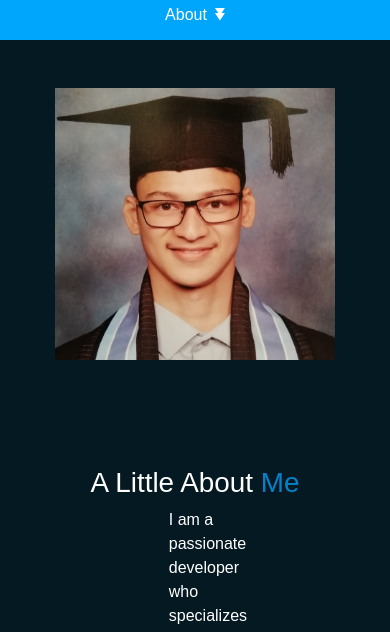
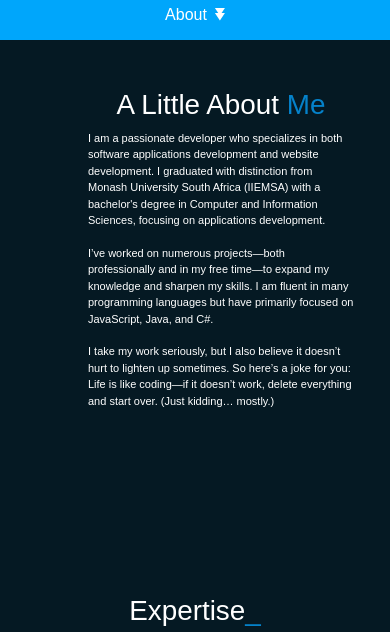
Before and after one commit to LuqmaanAbrahams/Portfolio_Site, a website: page src/index.html in a window 390 px wide. Shown: the part 787-1419 px from the top of the page. Drawn offline with nearby package versions, Linux system fonts and the light colour scheme; a web font is replaced by a local one.

Commit message:
added responsiveness to the about section and changed and removed some classes

```diff
--- a/src/Styles/style.css
+++ b/src/Styles/style.css
@@ -125,8 +125,7 @@ section{
 /* About Section Styles */
 #About{
     width: 100%;
-    height: 93vh;
-    isolation: isolate;
+    height: auto;
     overflow: hidden;
 }
 
@@ -168,22 +167,15 @@ section{
     transform: translateY(-20%);
 }
 
-/* .layout_showcase{
-    border: solid red 2px;
-} */
 
 .img_sized{
-    width: 100%;
-    height: 75% !important;
-    object-fit: contain;
+    width: 75%;
+    height: auto !important;
+    object-fit: cover;
     object-position: center;
-    /* clip-path: polygon(15rem 0%,100% 0%,100% calc(100% - 15rem), calc( 100% - 15rem) 100%,0% 100%,0% 15rem); */
+    border-radius: 100%;
 }
 
-.about_content{
-   padding-left: 20vh;
-   padding-right: 20vh;
-}
 /*---------------------------*/
 /* Expertise Section Styles */
 .bgicon{
@@ -379,6 +371,11 @@ section{
             color: #ffffff;
 
         }
+
+        /* about Section*/
+        #about_text{
+            font-size: 11px;
+        }
 }
 
 @media (min-width: 1440px) {
@@ -395,3 +392,15 @@ section{
         }
 
 }
+
+@media (max-width: 768px) {
+    /* about Section*/
+    .img_sized{
+        display: none;
+    }
+
+     #about_text{
+          padding-left: 100px;
+          padding-right: 100px;
+        }
+}
--- a/src/index.html
+++ b/src/index.html
@@ -65,6 +65,7 @@
             <img src="../../assets/home_bg_image.jpg" alt="Background Image" class="img-fluid home_bg">
         </section>
         <!--About Section Start-->
+
         <section id="About" class="about_section">
             <div class="divider_about">
                     <div class="d-flex justify-content-center align-items-center">
@@ -72,17 +73,18 @@
                         <div id="arrow_icon" class=""></div>
                     </div>
             </div>
-            <div class="container-flex text-center">
+
+            <div class=" text-center">
                 <div class="row">
-                    <div id="photo" class="col">
-                        <img class="img-fluid pt-5 img_sized" src="../assets/myProfilePic-cropped.jpg"
+                    <div id="photo" class=" col-sm-0 col-md-0 col-lg-6">
+                        <img class=" img-fluid ms-md-4  mt-5 img_sized" src="../assets/myProfilePic-cropped.jpg"
                             alt="Luqmaan Image">
                     </div>
-                    <div id="about_text" class="col  align-content-center">
+                    <div id="about_text" class="col-sm-12 col-md-12 col-lg-6 ms-sm-3 me-sm-3 ms-md-auto me-md-auto pe-5 mt-5">
                         <h1>{{about_header_pt1}} <span style="color:#0582CA">{{about_header_pt2}}</span></h1>
-                        <p class="text-start about_content">{{about_text_pt1}}</p>
-                        <p class="text-start about_content">{{about_text_pt2}}</p>
-                        <p class="text-start about_content">{{about_text_pt3}}</p>
+                        <p class="text-start">{{about_text_pt1}}</p>
+                        <p class="text-start">{{about_text_pt2}}</p>
+                        <p class="text-start">{{about_text_pt3}}</p>
                     </div>
                 </div>
             </div>
```
